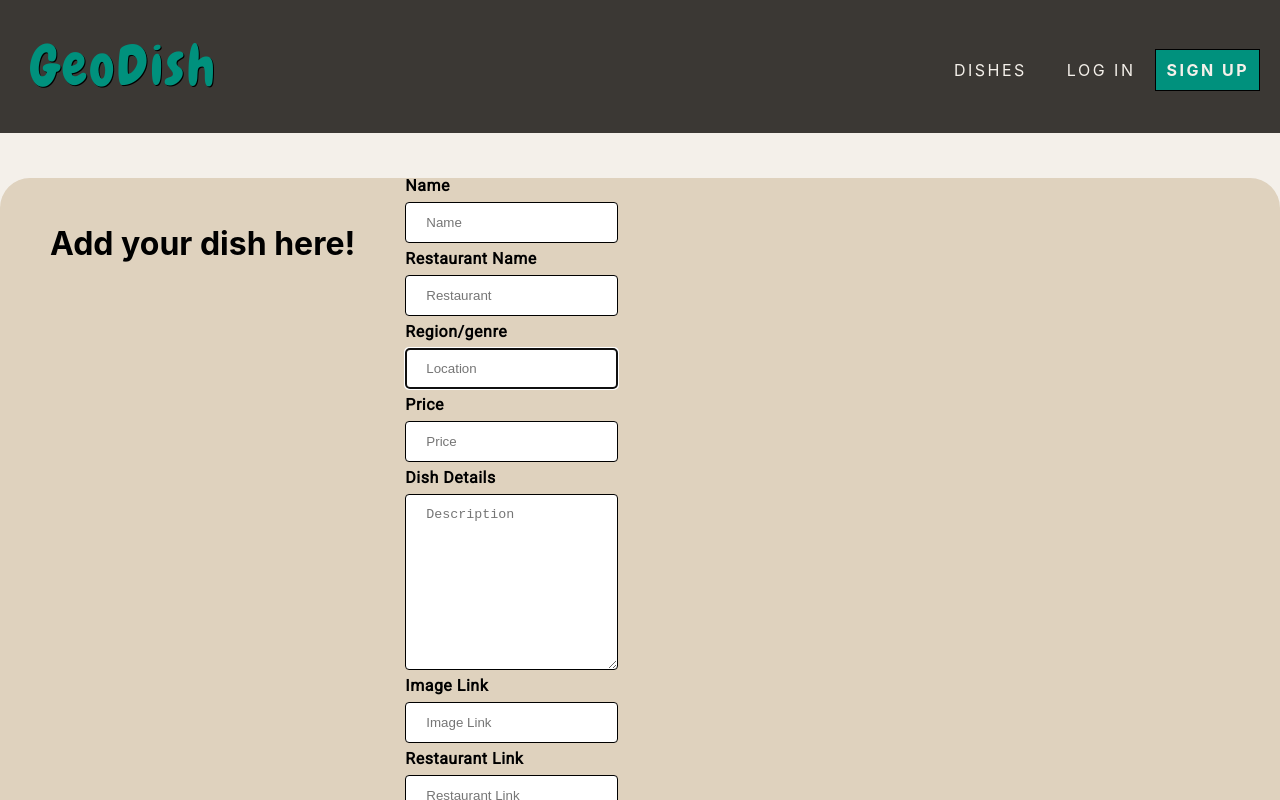
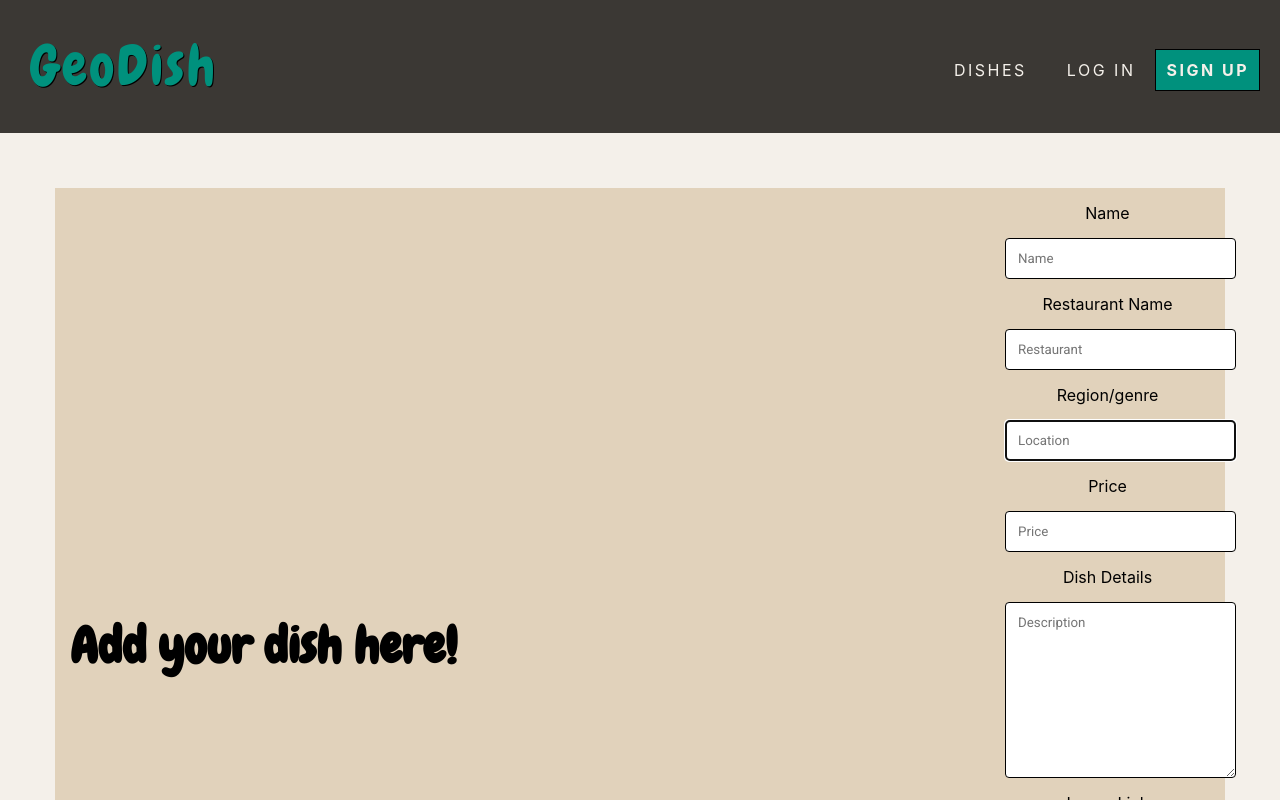
Before and after one commit to rararamberg/GeoDish-App, a React (Create React App) app in the folder client/: page /add-dish in a window 1280 px wide. Shown: the top 800 px of the page. Built offline with nearby package versions, Linux system fonts and the light colour scheme; the HTML template or start-up script is replaced by a standard one.

Commit message:
adjusting add-dish

```diff
--- a/client/src/screens/AddDishes/AddDishes.css
+++ b/client/src/screens/AddDishes/AddDishes.css
@@ -1,49 +1,80 @@
-.form-container {
+@import url("https://fonts.googleapis.com/css2?family=Chewy&display=swap");
+@import url("https://fonts.googleapis.com/css2?family=Roboto&display=swap");
+
+.add-dishes-container {
+    background-color: rgb(223, 210, 190);
+    margin: 55px;
+}
+
+.title-container {
     display: flex;
     flex-direction: row;
-    border-radius: 30px;
-    line-height: 1;
-    background-color: rgb(223, 210, 190);
+    align-items: center;
+    font-family: chewy;
+    font-size: 25px;
 }
 
-.page-title {
+.add-form-container {
+    padding: 15px;
     display: flex;
+    flex-direction: row;
+    flex-wrap: wrap;
+    justify-content: space-between;
     align-items: center;
-    margin: 50px;
+    align-content: space-between;
+    background-color: #E1D2BB;
 }
 
-.create-form {
+.create-form input {
     display: flex;
     flex-direction: column;
+    justify-content: flex-end;
+    align-items: center;
+    width: 100%;
+    padding: 12px;
+    border-radius: 4px;
 }
 
-/* .input-container {
-    display: flex;
-    justify-content: space-between;
-    margin: 25px auto;
-} */
+
+.input-image-link,
+.input-restaurant-link,
+.input-keyword {
+    width: 100%;
+    padding: 12px;
+    border-radius: 3px;
+}
 
 .submit-button {
     background-color: rgb(63, 143, 126);
-    padding: 10px 30px;
-    align-items: center;
-    width: fit-content;
+    color: black;
+    padding: 12px 20px;
+    border: 1px solid black;
+    border-radius: 4px;
+    cursor: pointer;
+    float: left;
+    margin-top: 40px;
+    margin-bottom: 25px;
+    font-family: chewy;
 }
 
-.input-name,
-.input-location,
-.input-price,
-.textarea-description,
-.input-image-link,
-.input-restaurant-link,
-.input-keyword {
-    display: flex;
 
-    width: 100%;
-    padding: 12px 20px;
-    margin: 8px 0;
-    border: 1px solid black;
-    border-radius: 4px;
-    display: inline-block;
-    box-sizing: border-box;
+@media(max-width:600px) {
+    .form-container {
+        display: flex;
+        flex-wrap: wrap;
+        justify-content: center;
+        padding-right: 15px;
+    }
+
+    .input-name {
+        width: 50%;
+        padding: 12px;
+    }
+
+    .input-image-link,
+    .input-restaurant-link,
+    .input-keyword {
+        width: 80%;
+        padding: 12px;
+    }
 }
--- a/client/src/screens/AddDishes/AddDishes.jsx
+++ b/client/src/screens/AddDishes/AddDishes.jsx
@@ -39,13 +39,14 @@ const AddDishes = (props) => {
   return (
     <Layout user={props.user}>
       <main className="add-dishes-container">
-        <div className="form-container">
+        <div className="add-form-container">
           <div className="title-container">
-          <h1 className="page-title">Add your dish here!</h1>
+            <h1>Add your dish here!</h1>
           </div>
           <form className="create-form" onSubmit={handleSubmit}>
-            <div className="input-container">
-              <label htmlFor="name">Name</label>
+            <label htmlFor="name" className="label-name">
+              Name
+            </label>
             <input
               className="input-name"
               placeholder="Name"
@@ -55,9 +56,11 @@ const AddDishes = (props) => {
               autoFocus
               onChange={handleChange}
             />
-              <label htmlFor="">Restaurant Name</label>
+            <label htmlFor="restaurant" className="label-restaurant">
+              Restaurant Name
+            </label>
             <input
-                className="input-name"
+              className="input-restaurant"
               placeholder="Restaurant"
               value={dish.restaurant}
               name="restaurant"
@@ -121,7 +124,6 @@ const AddDishes = (props) => {
               required
               onChange={handleChange}
             />
-            </div>
             <button type="submit" className="submit-button">
               Submit
             </button>
--- a/client/src/screens/EditDish/EditDish.css
+++ b/client/src/screens/EditDish/EditDish.css
@@ -1,19 +1,85 @@
+@import url("https://fonts.googleapis.com/css2?family=Chewy&display=swap");
+@import url("https://fonts.googleapis.com/css2?family=Roboto&display=swap");
+
 .edit-dish-container {
     background-color: rgb(243, 240, 235);
 }
 
 .dish-edit {
     background-color: rgb(223, 210, 190);
+    display: flex;
+    flex-direction: row;
+    margin: 55px;
 }
 
 .image-container {
     display: flex;
-    flex-direction: row;
     padding: 5%;
 }
 
-.form-container {
+.edit-dish-image {
+    width: 400px;
+    height: auto;
+}
+
+.edit-form-container {
     display: flex;
     flex-direction: row;
     justify-content: flex-start;
 }
+
+.input-name,
+.input-restaurant,
+.input-restaurant_url,
+.input-location,
+.textarea-description,
+.edit-input-image-link,
+.input-price,
+.input-keywords {
+    display: flex;
+    flex-direction: column;
+    width: 100%;
+    padding: 12px;
+    border: 1px solid black;
+    border-radius: 4px;
+    resize: vertical;
+    font-family: roboto;
+    margin-top: 15px;
+    margin-bottom: 15px;
+}
+
+.save-button {
+    background-color: rgb(63, 143, 126);
+    color: black;
+    padding: 12px 20px;
+    border: 1px solid black;
+    border-radius: 4px;
+    cursor: pointer;
+    float: left;
+    margin-top: 40px;
+    font-family: chewy;
+    font-size: 20px;
+}
+
+@media (max-width: 600px) {
+    .dish-edit {
+        display: flex;
+        flex-direction: column;
+    }
+
+    .input-name,
+    .input-restaurant,
+    .input-restaurant_url,
+    .input-location,
+    .textarea-description,
+    .edit-input-image-link,
+    .input-price,
+    .input-keywords {
+        margin-top: 10px;
+        margin-right: 15px;
+    }
+
+    .save-button {
+        margin-bottom: 15px;
+    }
+}
--- a/client/src/screens/EditDish/EditDish.jsx
+++ b/client/src/screens/EditDish/EditDish.jsx
@@ -56,7 +56,7 @@ const EditDish = (props) => {
               alt={dish.name}
             />
           </div>
-          <div className="form-container">
+          <div className="edit-form-container">
             <form onSubmit={handleSubmit}>
               <input
                 className="input-name"
@@ -129,89 +129,11 @@ const EditDish = (props) => {
                 autoFocus
                 onChange={handleChange}
               />
-
               <button type="submit" className="save-button">
                 Save
               </button>
             </form>
           </div>
-          <form onSubmit={handleSubmit} className="form-container">
-            <input
-              className="input-name"
-              placeholder="Name"
-              value={dish.name}
-              name="name"
-              required
-              autoFocus
-              onChange={handleChange}
-            />
-            <input
-              className="input-restaurant"
-              placeholder="Restaurant"
-              value={dish.restaurant}
-              name="restaurant"
-              required
-              autoFocus
-              onChange={handleChange}
-            />
-            <input
-              className="input-restaurant_url"
-              placeholder="Retaurant_url"
-              value={dish.restaurant_url}
-              name="restaurant_url"
-              required
-              autoFocus
-              onChange={handleChange}
-            />
-            <input
-              className="input-location"
-              placeholder="Location"
-              value={dish.location}
-              name="location"
-              required
-              autoFocus
-              onChange={handleChange}
-            />
-            <textarea
-              className="textarea-description"
-              rows={10}
-              cols={78}
-              placeholder="Description"
-              value={dish.description}
-              name="description"
-              required
-              onChange={handleChange}
-            />
-            <input
-              className="edit-input-image-link"
-              placeholder="Image Link"
-              value={dish.img_url}
-              name="img_url"
-              required
-              onChange={handleChange}
-            />
-            <input
-              className="input-price"
-              placeholder="Price"
-              value={dish.price}
-              name="price"
-              required
-              onChange={handleChange}
-            />
-            <input
-              className="input-keywords"
-              placeholder="Keywords"
-              value={dish.keywords}
-              name="keywords"
-              required
-              autoFocus
-              onChange={handleChange}
-            />
-
-            <button type="submit" className="save-button">
-              Save
-            </button>
-          </form>
         </div>
       </main>
     </Layout>
```
Lines whose indentation alone changed are shown as unchanged.
